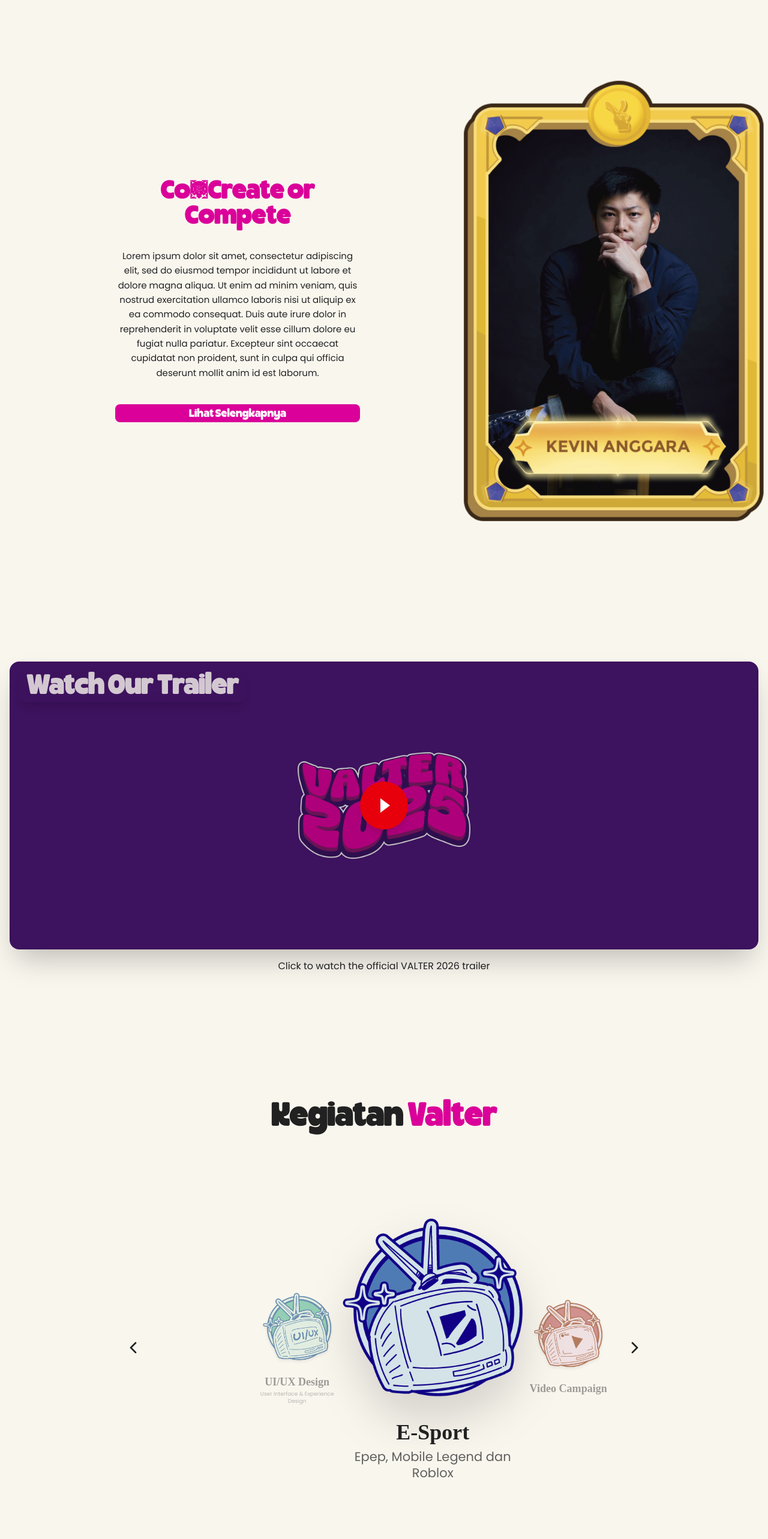
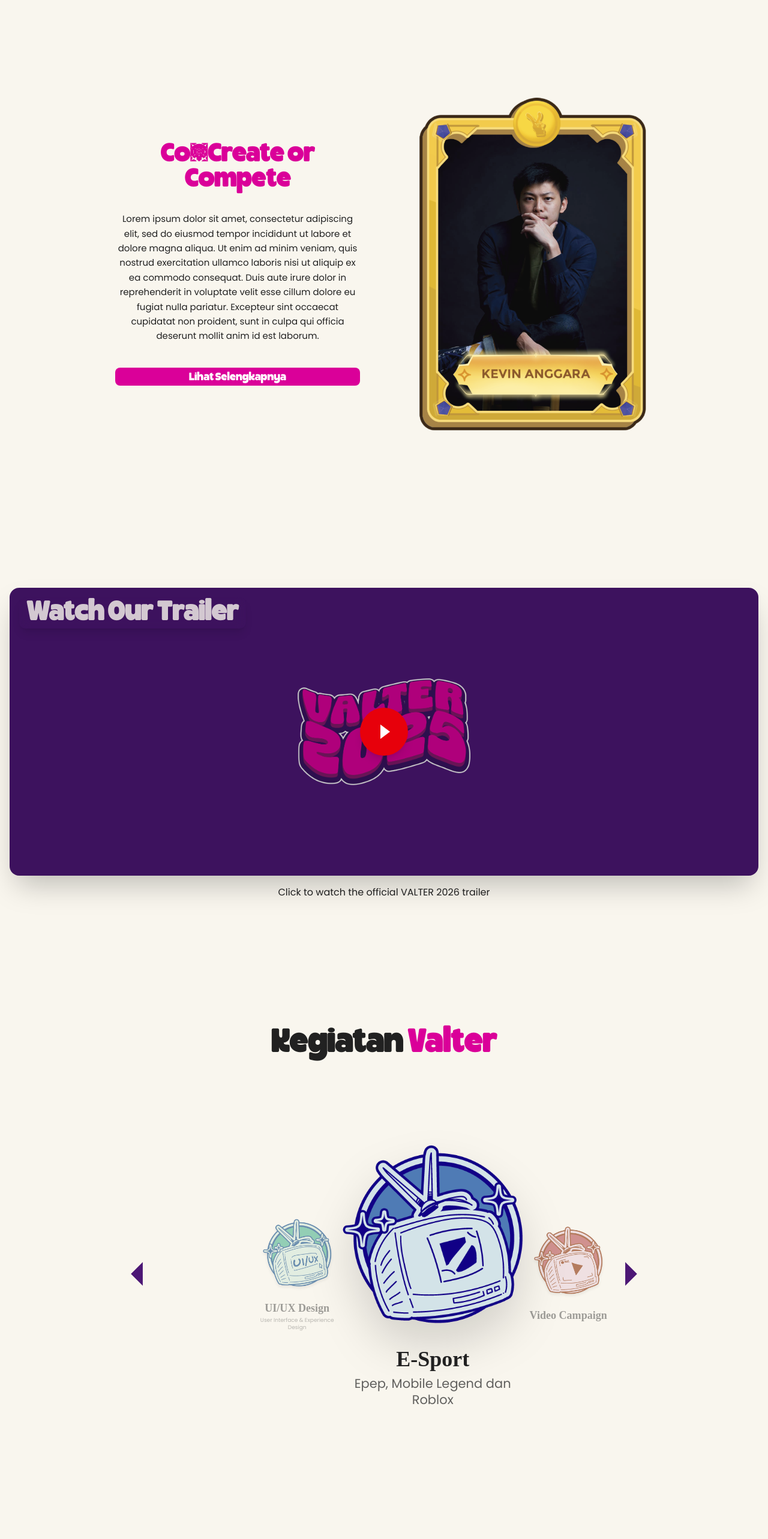
Before and after one commit to DikhaAG/valter-25, a Next.js app: page / in a window 1280 px wide. Shown: the part 1560-4126 px from the top of the page at 60% size. Built offline with nearby package versions, Linux system fonts and the light colour scheme; a web font is replaced by a local one.

Commit message:
timeline, sponsorsif, footer sction

```diff
--- a/src/app/globals.css
+++ b/src/app/globals.css
@@ -119,6 +119,9 @@
         * {
                 @apply border-border outline-ring/50;
         }
+        html {
+                scroll-behavior: smooth
+        }
         body {
                 @apply bg-background text-foreground;
                 font-family: "GlofiumDemo";
--- a/src/app/page.tsx
+++ b/src/app/page.tsx
@@ -310,7 +310,7 @@
                                                                 Acara
                                                         </Link>
                                                         <Link
-                                                                href="#"
+                                                                href="#timeline-section"
                                                                 className="text-white hover:text-secondary font-medium"
                                                         >
                                                                 Timeline
@@ -518,7 +518,7 @@
                                                         : "opacity-0 transform translate-y-10"
                                         }`}
                                 >
-                                        <div className="grid grid-cols-1 lg:grid-cols-2 lg:gap-20 items-center">
+                                        <div className="grid grid-cols-1 lg:grid-cols-2 gap-10 lg:gap-20 items-center">
                                                 <div className="flex sm:hidden justify-center lg:justify-end">
                                                         <div className="w-full">
                                                                 <Image
@@ -530,7 +530,7 @@
                                                                         }
                                                                         src="/images/guest-star.png"
                                                                         alt="Kevin Anggara Guest Star Card"
-                                                                        className="w-full h-full object-contain"
+                                                                        className="w-[350px] h-[350px] object-contain"
                                                                 />
                                                         </div>
                                                 </div>
@@ -582,8 +582,8 @@
                                                         </button>
                                                 </div>
 
-                                                <div className="hidden sm:flex justify-center lg:justify-end">
-                                                        <div className="w-[530px] sm:-mr-50">
+                                                <div className="hidden md:flex justify-center lg:justify-end">
+                                                        <div className="w-[400px]">
                                                                 <Image
                                                                         width={
                                                                                 2000
@@ -689,9 +689,9 @@
                                                 {/* Left Arrow */}
                                                 <button
                                                         onClick={prevActivity}
-                                                        className="p-2 sm:p-3 hover:bg-gray-100 rounded-full transition-all duration-300 ease-out hover:scale-110 hover:shadow-lg active:scale-95 flex-shrink-0 z-20"
+                                                        className="cursor-pointer p-2 sm:p-3 rounded-full transition-all duration-300 ease-out hover:scale-110 active:scale-95 flex-shrink-0 z-20"
                                                 >
-                                                        <ChevronLeft className="w-5 h-5 sm:w-6 sm:h-6 md:w-7 md:h-7 lg:w-8 lg:h-8 text-foreground" />
+                                                        <Image className="w-5 h-10 rotate-180" src={"/images/arrow-icon.png"} alt="arrow" width={1000} height={1000} />
                                                 </button>
 
                                                 <div className=" mx-auto max-w-xs sm:max-w-md md:max-w-lg lg:max-w-xl xl:w-[700px] xl:max-w-[1500px] flex items-center justify-center min-h-[240px] sm:min-h-[280px] md:min-h-[320px] lg:min-h-[380px] xl:min-h-[420px] overflow-hidden relative">
@@ -838,9 +838,9 @@
                                                 {/* Right Arrow */}
                                                 <button
                                                         onClick={nextActivity}
-                                                        className="p-2 sm:p-3 hover:bg-gray-100 rounded-full transition-all duration-300 ease-out hover:scale-110 hover:shadow-lg active:scale-95 flex-shrink-0 z-20"
+                                                        className="cursor-pointer p-2 sm:p-3 rounded-full transition-all duration-300 ease-out hover:scale-110 active:scale-95 flex-shrink-0 z-20"
                                                 >
-                                                        <ChevronRight className="w-5 h-5 sm:w-6 sm:h-6 md:w-7 md:h-7 lg:w-8 lg:h-8 text-foreground" />
+                                                        <Image className="w-5 h-10" src={"/images/arrow-icon.png"} alt="arrow" width={1000} height={1000} />
                                                 </button>
                                         </div>
                                 </div>
@@ -848,6 +848,7 @@
 
                         {/* TIMELINE SECTION */}
                         <section
+                        id="timeline-section"
                                 ref={timelineSectionRef}
                                 className={`min-h-screen bg-background flex items-center justify-center px-4 py-20 transition-all duration-1000 ease-out ${
                                         showTimelineSection
```
Also changed, not shown: public/images/arrow-icon.png (added).
